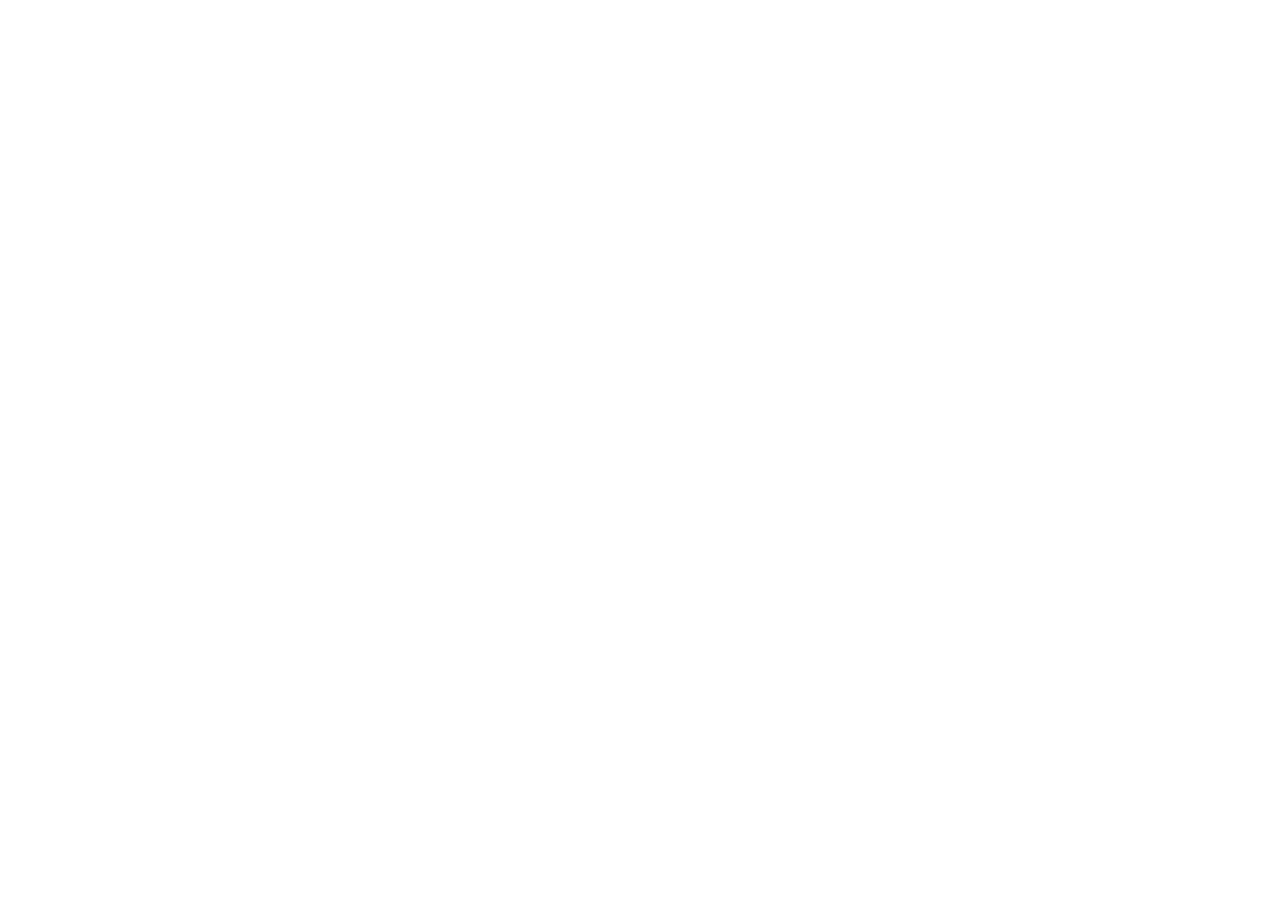
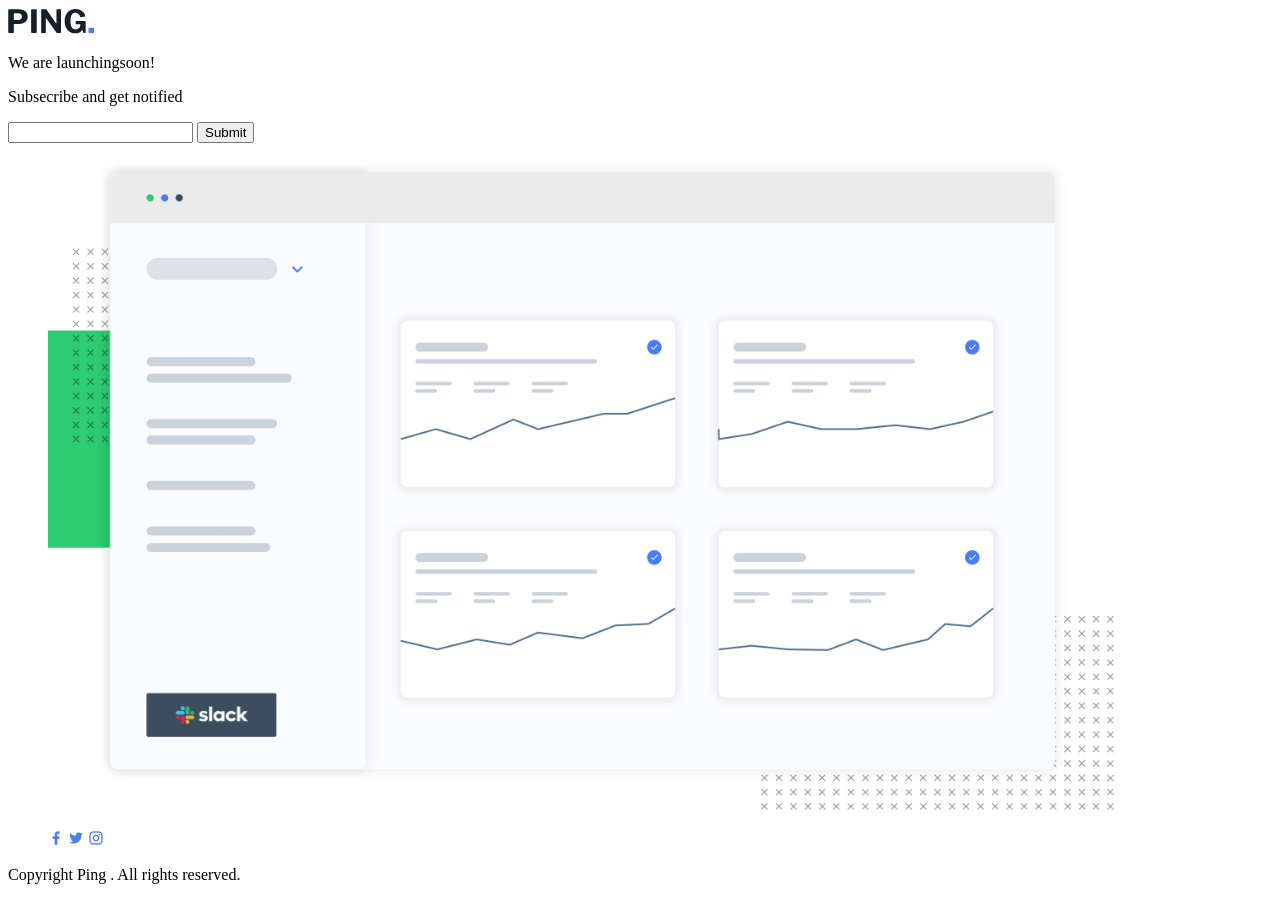
Before and after one commit to Ninjas-T/Ping-single-column-coming-soon-Mostafa-, a plain HTML site: page index.html in a window 1280 px wide. Before the commit the page ends 800 px from the top, so only its background shows below. Drawn offline with nearby package versions, Linux system fonts and the light colour scheme.

Commit message:
create structure for ping page relate #2

```diff
--- a/index.html
+++ b/index.html
@@ -1,12 +1,43 @@
 <!DOCTYPE html>
 <html lang="en">
-<head>
-    <meta charset="UTF-8">
-    <meta http-equiv="X-UA-Compatible" content="IE=edge">
-    <meta name="viewport" content="width=device-width, initial-scale=1.0">
+  <head>
+    <meta charset="UTF-8" />
+    <meta http-equiv="X-UA-Compatible" content="IE=edge" />
+    <meta name="viewport" content="width=device-width, initial-scale=1.0" />
     <title>Document</title>
-</head>
-<body>
+    <link
+      href="https://cdn.jsdelivr.net/npm/remixicon@2.5.0/fonts/remixicon.css"
+      rel="stylesheet"
+    />
+  </head>
+  <body>
+    <main>
+      <section>
+        <img src="./images/logo.svg" alt="logo" />
+        <p>We are launching<span>soon! </span></p>
+        <p>Subsecribe and get notified</p>
+      </section>
 
-</body>
+      <form action="">
+        <input type="email" />
+        <input type="submit" value="Submit" />
+      </form>
+
+      <figure>
+        <img
+          src="./images/illustration-dashboard.png"
+          alt="image"
+          width="90%"
+        />
+      </figure>
+      <footer>
+        <ul>
+          <i class="ri-facebook-fill" style="color: #4f7df3"></i>
+          <i class="ri-twitter-fill" style="color: #4f7df3"></i>
+          <i class="ri-instagram-line" style="color: #4f7df3"></i>
+        </ul>
+        <p>Copyright Ping . All rights reserved.</p>
+      </footer>
+    </main>
+  </body>
 </html>
```
